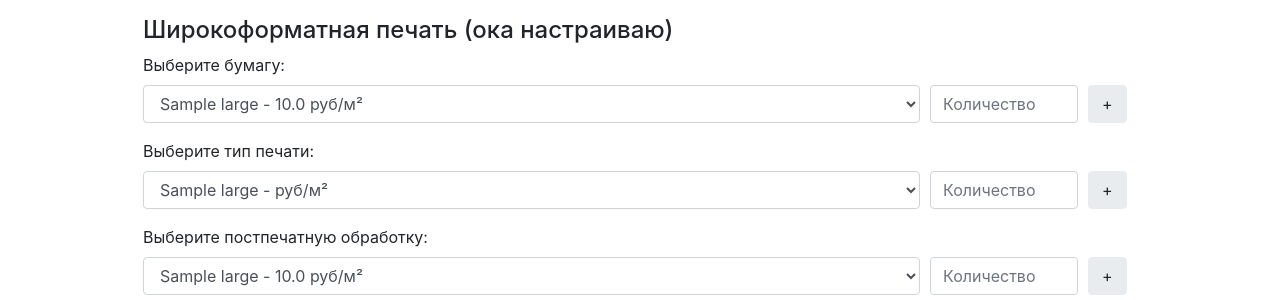
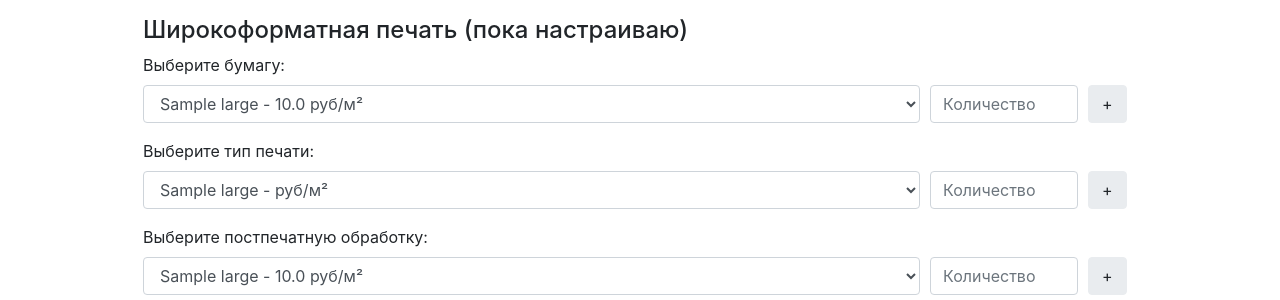
Before and after one commit to Akkormsk/psodin, a Flask app: page /wide_format_printing in a window 1280 px wide. Shown: the part 56-356 px from the top of the page. Run offline with Flask 3, Linux system fonts and the light colour scheme; tables that the repository leaves empty hold one stand-in row (values such as "Sample post"); some libraries are stand-ins or nearby versions.

Commit message:
Настройка широкоформатки

```diff
--- a/templates/Calculator/wide_format_printing.html
+++ b/templates/Calculator/wide_format_printing.html
@@ -2,7 +2,7 @@
 
 {% block content %}
 <form id="calcForm" method="POST">
-    <h2>Широкоформатная печать (ока настраиваю)</h2>
+    <h2>Широкоформатная печать (пока настраиваю)</h2>
 
     <label for="paper_type">Выберите бумагу:</label>
     <div id="paper-sections">
```
